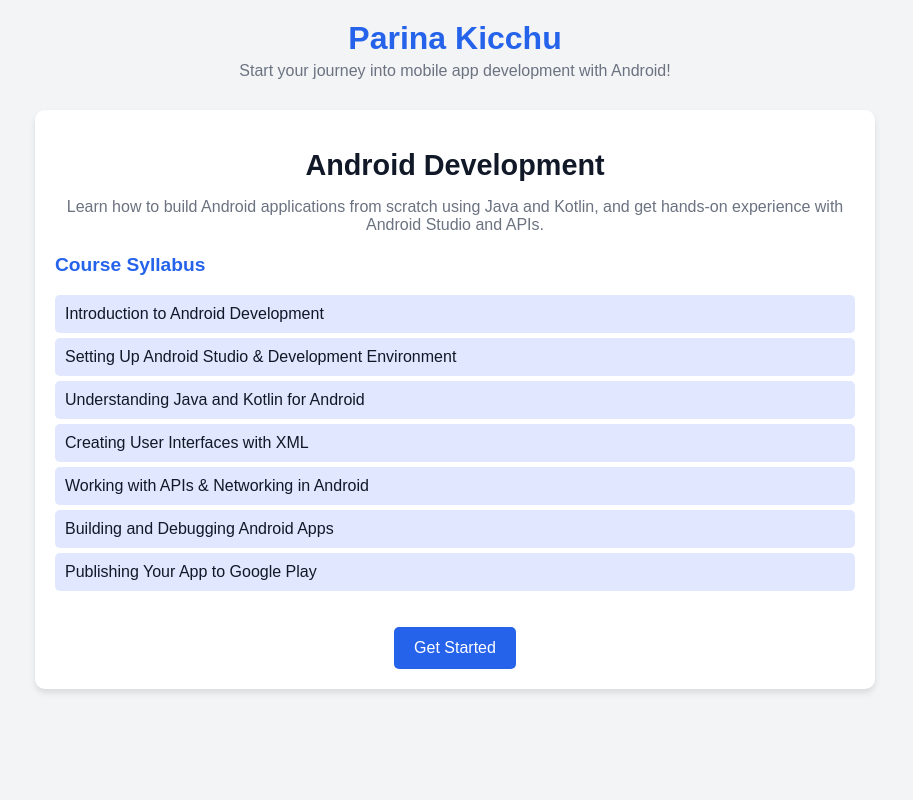
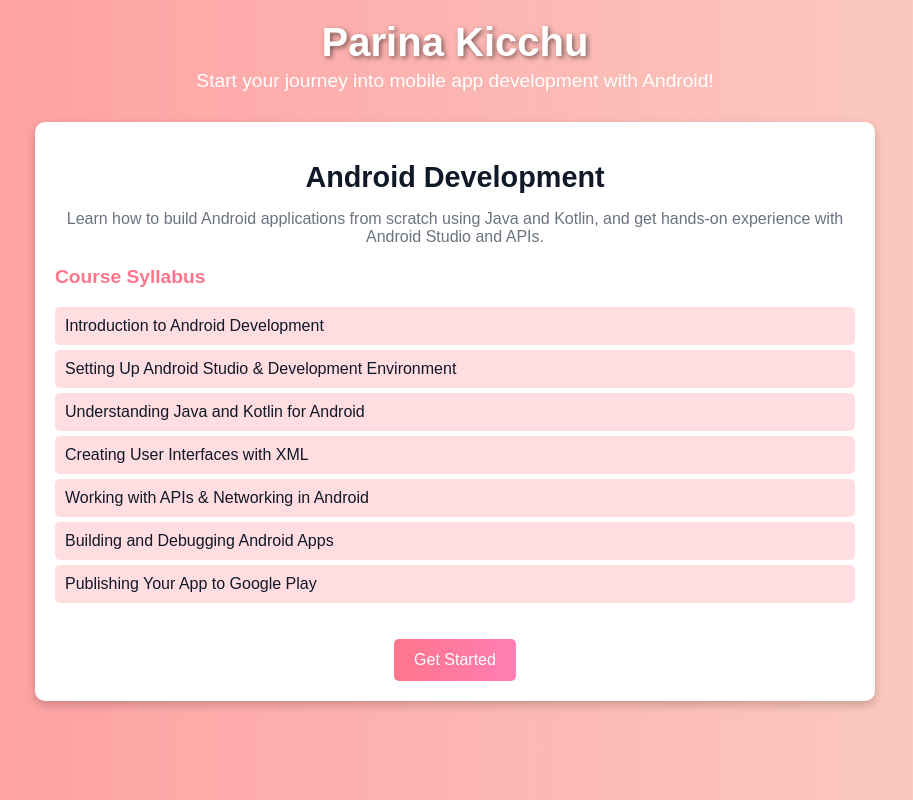
Before and after one commit to sheikhsulaiman/kichoi-parina, a plain HTML site: page android-learning.html in a window 1280 px wide. Shown: the whole page, without its empty margins (185-1098 px from the left). Drawn offline with Linux system fonts and the light colour scheme.

Commit message:
android learning page changes

```diff
--- a/android-learning.html
+++ b/android-learning.html
@@ -7,19 +7,22 @@
     <style>
         body {
             font-family: Arial, sans-serif;
-            background-color: #f3f4f6;
+            background: linear-gradient(to right, #ff9a9e, #fad0c4); /* Soft gradient background */
             text-align: center;
             margin: 0;
             padding: 20px;
+            overflow-x: hidden;
         }
         .header {
-            font-size: 2rem;
+            font-size: 2.5rem;
             font-weight: bold;
-            color: #2563eb;
+            color: white;
+            text-shadow: 2px 2px 5px rgba(0, 0, 0, 0.5);
         }
         .subtext {
-            color: #6b7280;
+            color: white;
             margin-top: 5px;
+            font-size: 1.2rem;
         }
         .container {
             max-width: 800px;
@@ -27,7 +30,12 @@
             background: white;
             padding: 20px;
             border-radius: 10px;
-            box-shadow: 0 4px 6px rgba(0, 0, 0, 0.1);
+            box-shadow: 0 4px 10px rgba(0, 0, 0, 0.2);
+            transition: transform 0.3s ease, box-shadow 0.3s ease;
+        }
+        .container:hover {
+            transform: scale(1.02);
+            box-shadow: 0 6px 15px rgba(0, 0, 0, 0.3);
         }
         .course-title {
             font-size: 1.8rem;
@@ -43,7 +51,7 @@
             margin-top: 20px;
         }
         .syllabus h3 {
-            color: #2563eb;
+            color: #ff758c; /* Accent color for syllabus section */
             font-size: 1.2rem;
         }
         .syllabus ul {
@@ -51,24 +59,29 @@
             padding: 0;
         }
         .syllabus li {
-            background: #e0e7ff;
+            background: #ffdde1; /* Soft background for list items */
             margin: 5px 0;
             padding: 10px;
             border-radius: 5px;
             color: #111827;
         }
+        .syllabus li:hover {
+            background: #ffb3c1; /* Hover effect with a softer shade */
+            transform: scale(1.05);
+        }
         .button {
             margin-top: 20px;
             padding: 12px 20px;
-            background-color: #2563eb;
+            background: linear-gradient(to right, #ff758c, #ff7eb3); /* Gradient button */
             color: white;
             border: none;
             border-radius: 5px;
             cursor: pointer;
             font-size: 1rem;
+            transition: 0.3s;
         }
         .button:hover {
-            background-color: #1d4ed8;
+            background: linear-gradient(to right, #ff7eb3, #ff758c);
         }
     </style>
 </head>
```
Also changed, not shown: contents_android_learning.html (+47 -10 lines).
